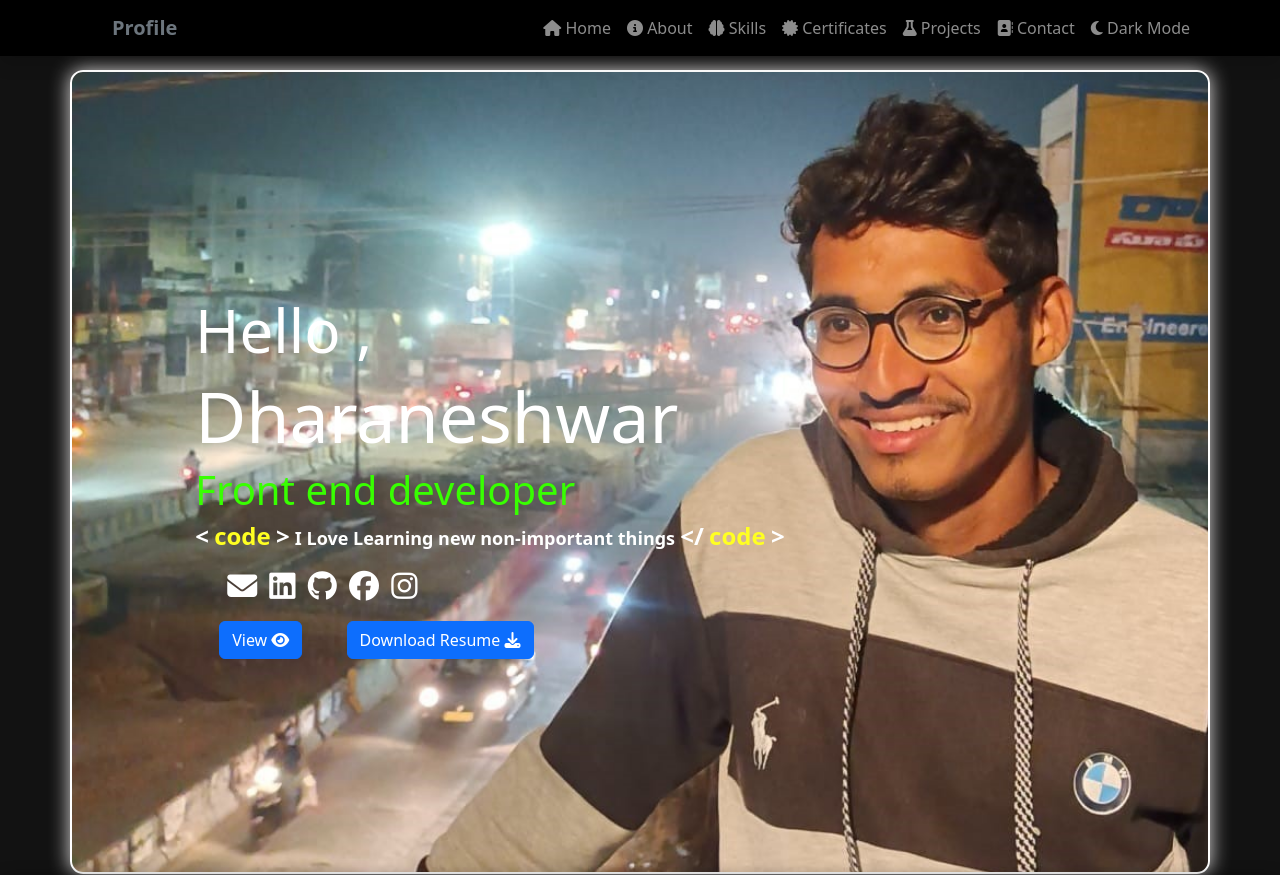
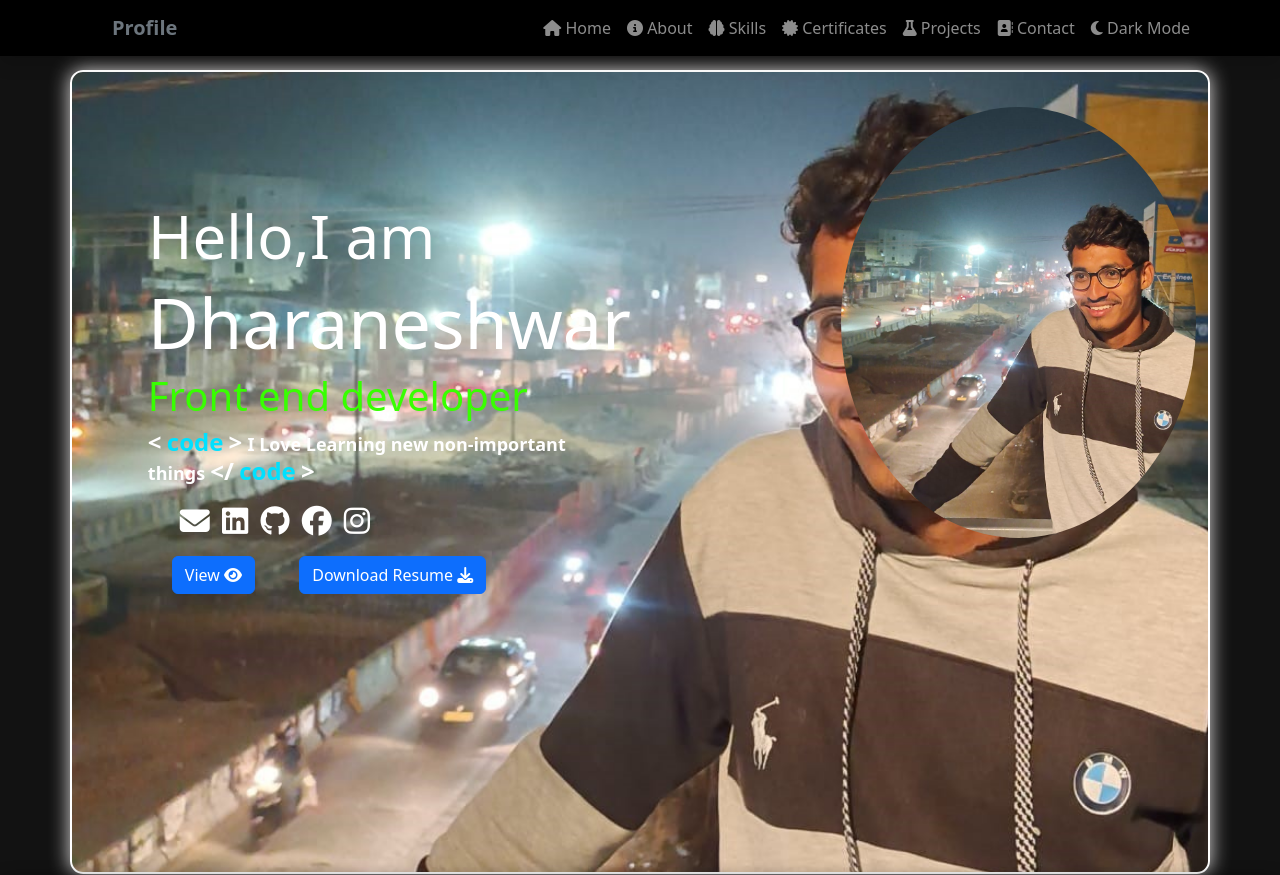
Before and after one commit to d2h5a0r5a0n3/Portfolio, a plain HTML site: page index.htm in a window 1280 px wide. Shown: the top 875 px of the page. Drawn offline with nearby package versions, Linux system fonts and the light colour scheme.

Commit message:
Update index.htm

```diff
--- a/index.htm
+++ b/index.htm
@@ -46,18 +46,20 @@
         </div>
     </nav>
     <div class="container" style="margin-top: 70px;" id="Home">
+        <div class="row">
+            <div class="col-7 col-lg-7 col-md-6 col-sm-6">
                 <div id="home">
-            <h2 >Hello ,</h2>
+                    <h2 >Hello,I am</h2>
                 <h1 id="dha"></h1>
                 <h4 id="f"></h4>
                 <h5>
-            <span class="text-white" style="font-weight:bold;font-size:larger;">&lt</span>
-            <span style="font-weight:bold;font-size:larger; color:rgb(255, 255, 34)" id="code"></span>
-            <span class="text-white" style="font-weight:bold;font-size:larger;">&gt</span>
+                    <span style="font-weight:bold;font-size:larger;color:var(--text-color)">&lt</span>
+                    <span style="font-weight:bold;font-size:larger; color:rgb(0, 225, 255)" id="code"></span>
+                    <span style="font-weight:bold;font-size:larger;color:var(--text-color)"">&gt</span>
                     <span id="con">I Love Learning new non-important things</span>
-            <span class="text-white" style="font-weight:bold;font-size:larger;">&lt/</span>
-            <span style="font-weight:bold;font-size:larger; color:rgb(255, 255, 34)" id="code1"></span>
-            <span class="text-white" style="font-weight:bold;font-size:larger;">&gt</span>
+                    <span style="font-weight:bold;font-size:larger;color:var(--text-color)"">&lt/</span>
+                    <span style="font-weight:bold;font-size:larger; color:rgb(0, 225, 255)" id="code1"></span>
+                    <span style="font-weight:bold;font-size:larger;color:var(--text-color)"">&gt</span>
                 </h5>
                 <div class="row m-3">
                     <span >
@@ -70,6 +72,13 @@
                 </div>
                 <a href="https://drive.google.com/file/d/11h-DMlYaBkH8CTsM9zttK32cvMWm8uAb/view?usp=sharing" id="btn1" class="btn btn-primary mx-4" >View <i class="fa-solid fa-eye"></i></a>
                 <a href="https://drive.google.com/uc?export=download&id=11h-DMlYaBkH8CTsM9zttK32cvMWm8uAb" id="btn1" class="btn btn-primary mx-3">Download Resume <i class="fa-solid fa-download"></i></a>
+            </div>
+            </div>
+            <div class="col-1 col-lg-0 col-md-1 col-sm-1"></div>
+            <div class="col-4 col-lg-4 col-md-4 col-sm-4">
+                <img src="image.jpg" alt="" class="img-fluid" style="border-radius: 50%;margin-top:10%">
+            </div>
+            <div class="col-1 col-lg-1 col-md-1 col-sm-1"></div>
         </div>
     </div>
     <div class="container-fluid" id="About">
```
Lines whose indentation alone changed are shown as unchanged.
